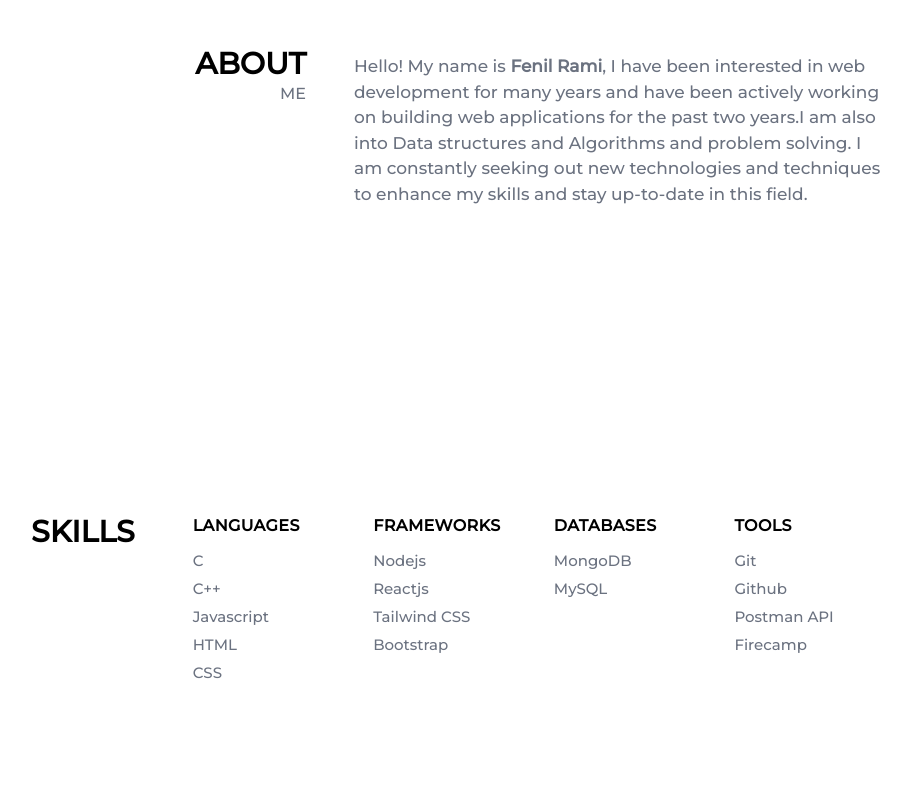
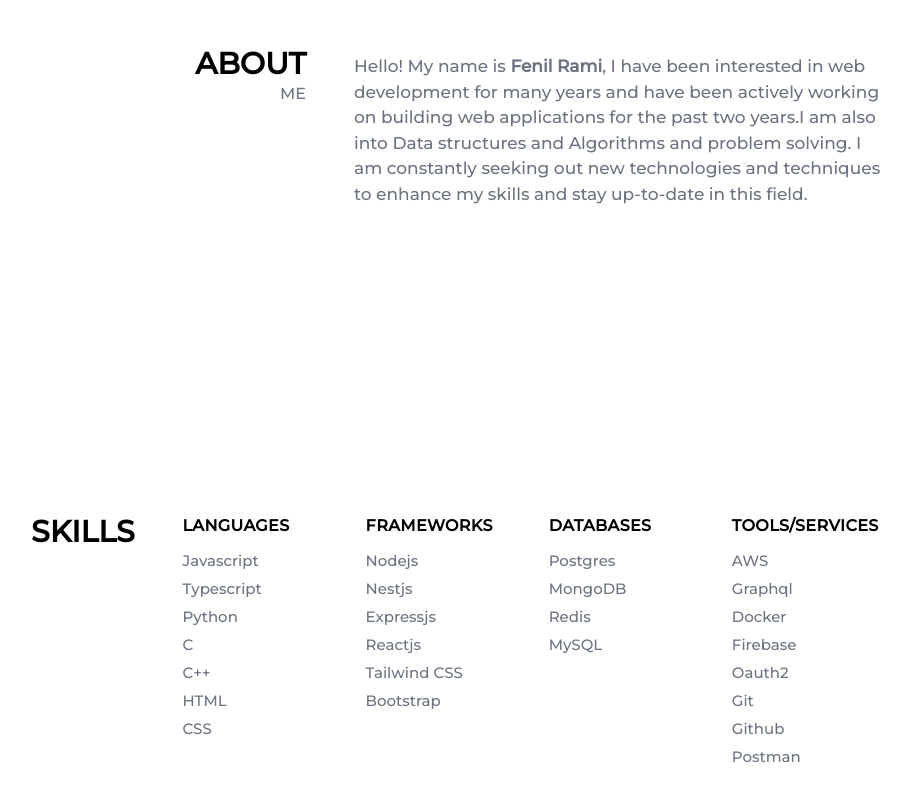
Before and after one commit to fenil3357/Portfolio, a React (Create React App) app: page / in a window 1280 px wide. Shown: the part 862-1662 px from the top of the page, without its empty margins (175-1086 px from the left). Built offline with nearby package versions, Linux system fonts and the light colour scheme.

Commit message:
feat: new skills

```diff
--- a/package.json
+++ b/package.json
@@ -12,11 +12,11 @@
     "@testing-library/react": "^11.2.7",
     "@testing-library/user-event": "^12.8.3",
     "framer-motion": "^10.16.1",
-    "node-sass": "^6.0.1",
     "react": "^18.2.0",
     "react-dom": "^18.2.0",
     "react-icons": "^4.3.1",
     "react-scripts": "5.0.0",
+    "sass": "^1.78.0",
     "tailwindcss": "^3.3.3"
   },
   "scripts": {
--- a/src/components/skills.jsx
+++ b/src/components/skills.jsx
@@ -23,9 +23,11 @@ function Skills() {
             <h1 className="font-bold tracking-wide mb-3 uppercase text-[16px]">
               Languages
             </h1>
+            <ListItem name="Javascript" />
+            <ListItem name="Typescript" />
+            <ListItem name="Python" />
             <ListItem name="C" />
             <ListItem name="C++" />
-            <ListItem name="Javascript" />
             <ListItem name="HTML" />
             <ListItem name="CSS" />
           </div>
@@ -34,6 +36,8 @@ function Skills() {
               Frameworks
             </h1>
             <ListItem name="Nodejs" />
+            <ListItem name="Nestjs" />
+            <ListItem name="Expressjs" />
             <ListItem name="Reactjs" />
             <ListItem name="Tailwind CSS" />
             <ListItem name="Bootstrap" />
@@ -42,17 +46,23 @@ function Skills() {
             <h1 className="font-bold tracking-wide mb-3 uppercase text-[16px]">
               Databases
             </h1>
+            <ListItem name="Postgres" />
             <ListItem name="MongoDB" />
+            <ListItem name="Redis" />
             <ListItem name="MySQL" />
           </div>
           <div className="mr-14 tablet:mr-0 mobile:mr-0 mb-5">
             <h1 className="font-bold tracking-wide mb-3 uppercase text-[16px]">
-              Tools
+              Tools/Services
             </h1>
+            <ListItem name="AWS" />
+            <ListItem name="Graphql" />
+            <ListItem name="Docker" />
+            <ListItem name="Firebase" />
+            <ListItem name="Oauth2" />
             <ListItem name="Git" />
             <ListItem name="Github" />
-            <ListItem name="Postman API" />
-            <ListItem name="Firecamp" />
+            <ListItem name="Postman" />
           </div>
         </div>
       </div>
```
Also changed, not shown: 1 other file (tests, documents, lock files or other folders).
